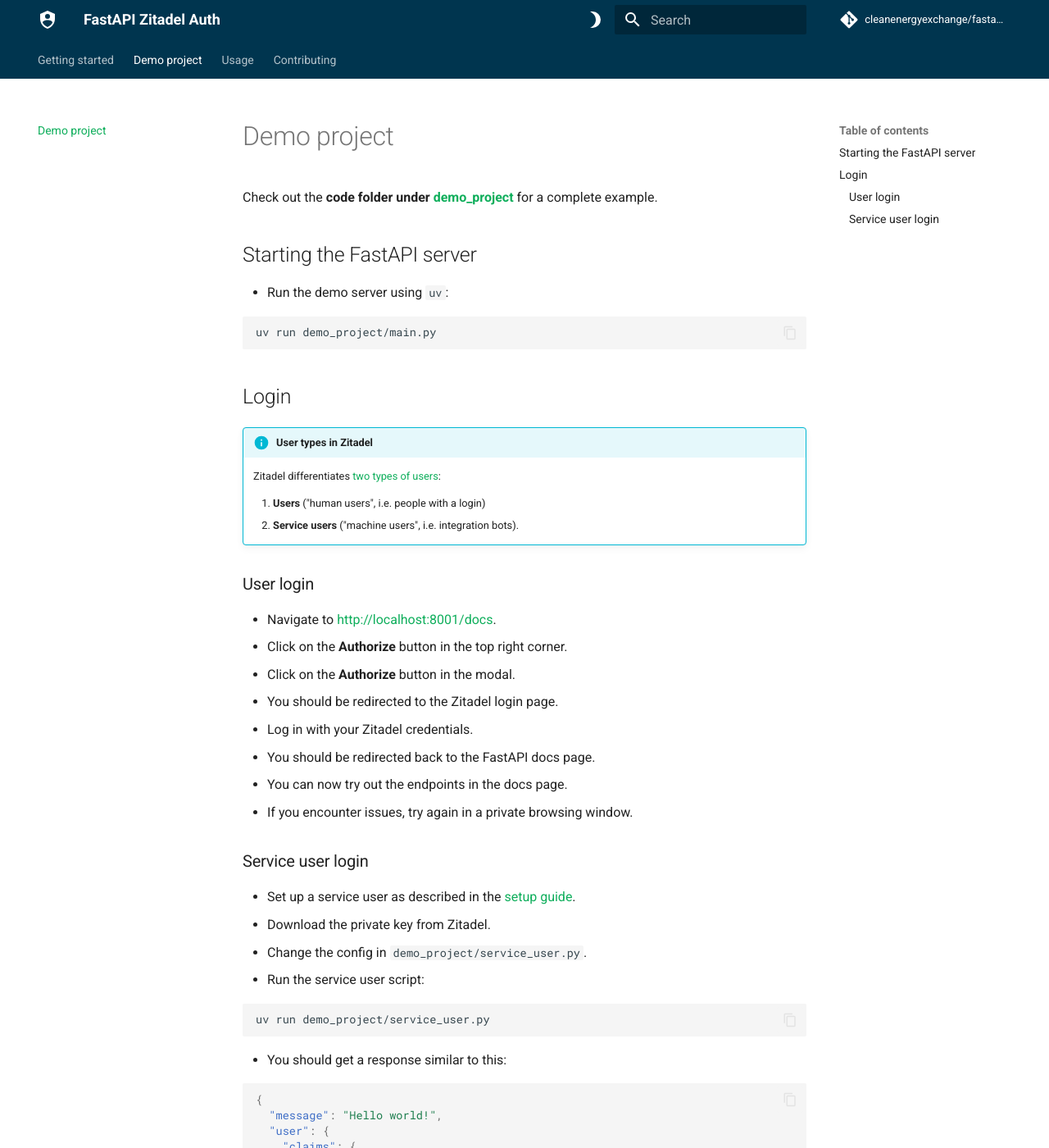
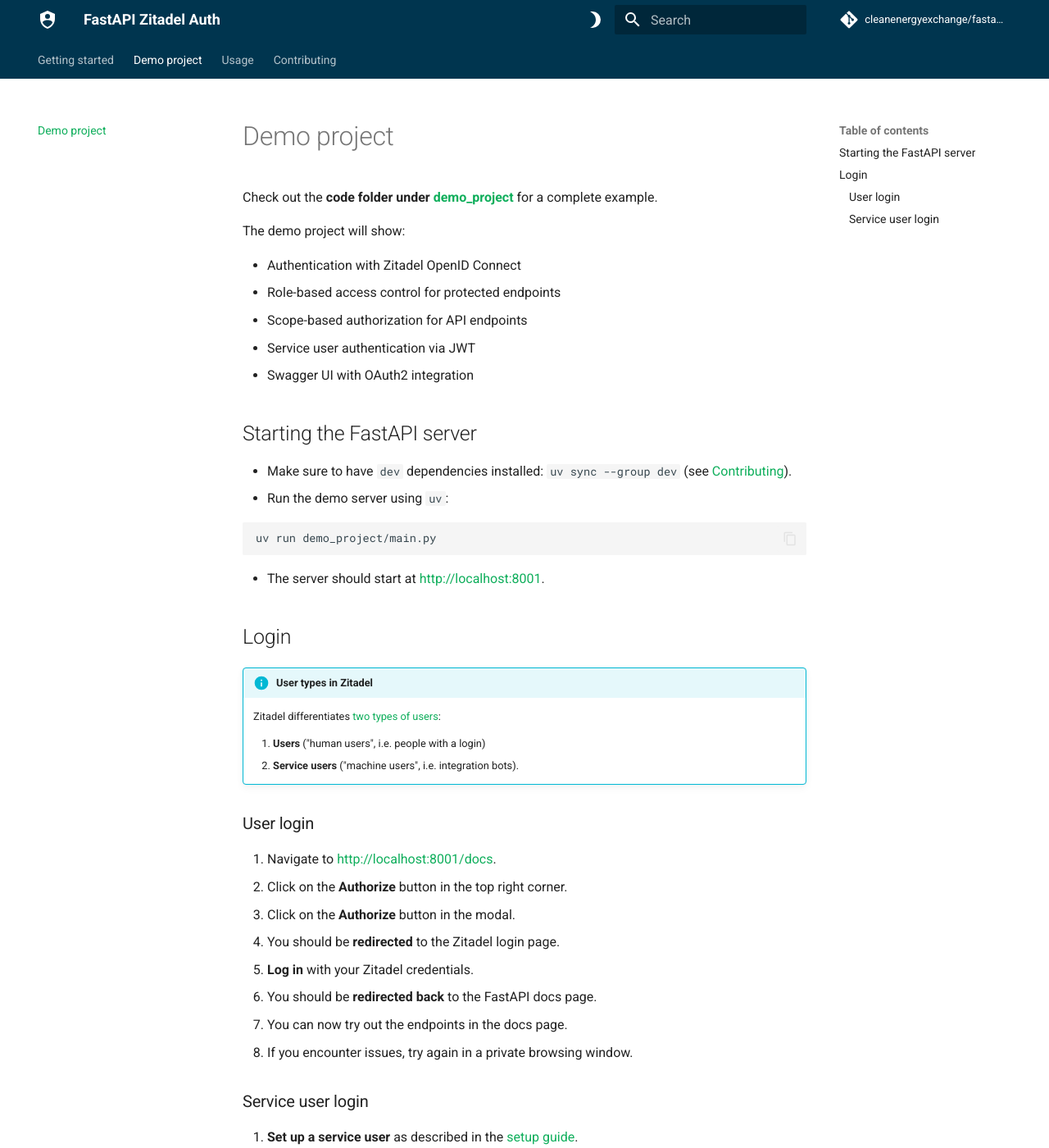
Before and after one commit to cleanenergyexchange/fastapi-zitadel-auth, an MkDocs documentation site: the page built from docs/demo-project.md, in a window 1280 px wide and 1400 px high. Shown: the whole window at 82% size. Built offline with MkDocs 1.6.1 and Material for MkDocs 9.7.7, drawn with Linux system fonts in a browser that asks for light colours; comment, search, counter and statistics services are not loaded; some of the changed text lies outside the part shown.

Commit message:
docs: minor fixes

````diff
--- a/docs/demo-project.md
+++ b/docs/demo-project.md
@@ -2,14 +2,25 @@
 
 Check out the **code folder under [demo_project](https://github.com/cleanenergyexchange/fastapi-zitadel-auth/tree/main/demo_project)** for a complete example.
 
+The demo project will show:
+
+* Authentication with Zitadel OpenID Connect
+* Role-based access control for protected endpoints
+* Scope-based authorization for API endpoints
+* Service user authentication via JWT
+* Swagger UI with OAuth2 integration
+
 
 ## Starting the FastAPI server
 
+* Make sure to have `dev` dependencies installed: `uv sync --group dev` (see [Contributing](./features-and-bugfixes.md)).
 * Run the demo server using `uv`:
 
 ```bash
 uv run demo_project/main.py
 ```
+
+* The server should start at [http://localhost:8001](http://localhost:8001).
 
 ## Login
 
````
Also changed, not shown: other parts of docs/demo-project.md (+12 -12 lines), README.md (+1 -3 lines), 2 other files.
